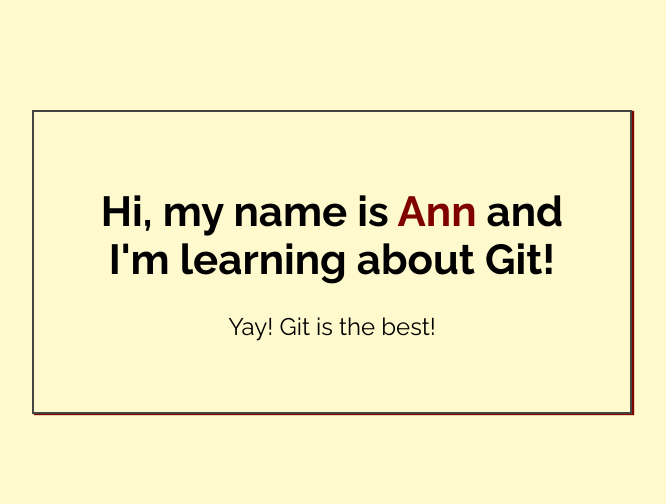
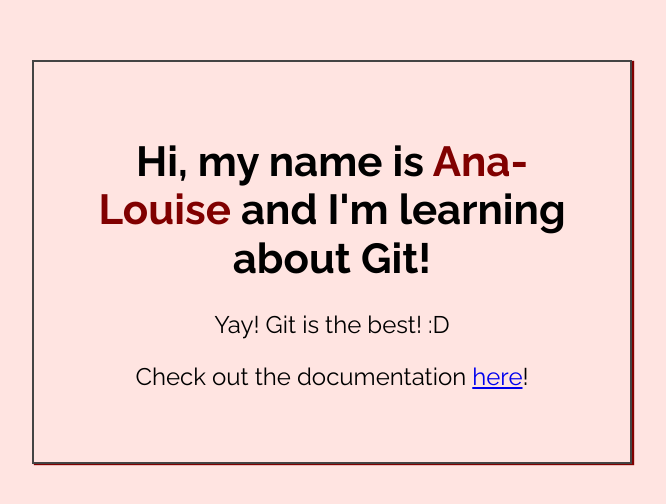
Before and after one commit to ana3nity/my-first-repo, a plain HTML site: page index.html in a window 1280 px wide. Shown: the part 138-642 px from the top of the page, without its empty margins (308-974 px from the left). Drawn offline with Linux system fonts and the light colour scheme.

Commit message:
Changed content

```diff
--- a/css/main.css
+++ b/css/main.css
@@ -6,7 +6,7 @@
     box-sizing: border-box;
 }
 body {
-    background-color: lemonchiffon;
+    background-color: mistyrose;
     height: 100%;
     display: flex;
     justify-content: center;
--- a/index.html
+++ b/index.html
@@ -14,9 +14,10 @@
 <body>
 
     <div class="greeting">
-        <h1>Hi, my name is <span class="highlight">Ann</span> and I'm learning about Git! </h1>
+        <h1>Hi, my name is <span class="highlight">Ana-Louise</span> and I'm learning about Git! </h1>
 
-        <p>Yay! Git is the best!</p>
+        <p>Yay! Git is the best! :D</p>
+        <p>Check out the documentation <a href="https://www.git-scm.com/doc">here</a>!</p>
     </div>
 
 </body>
```
